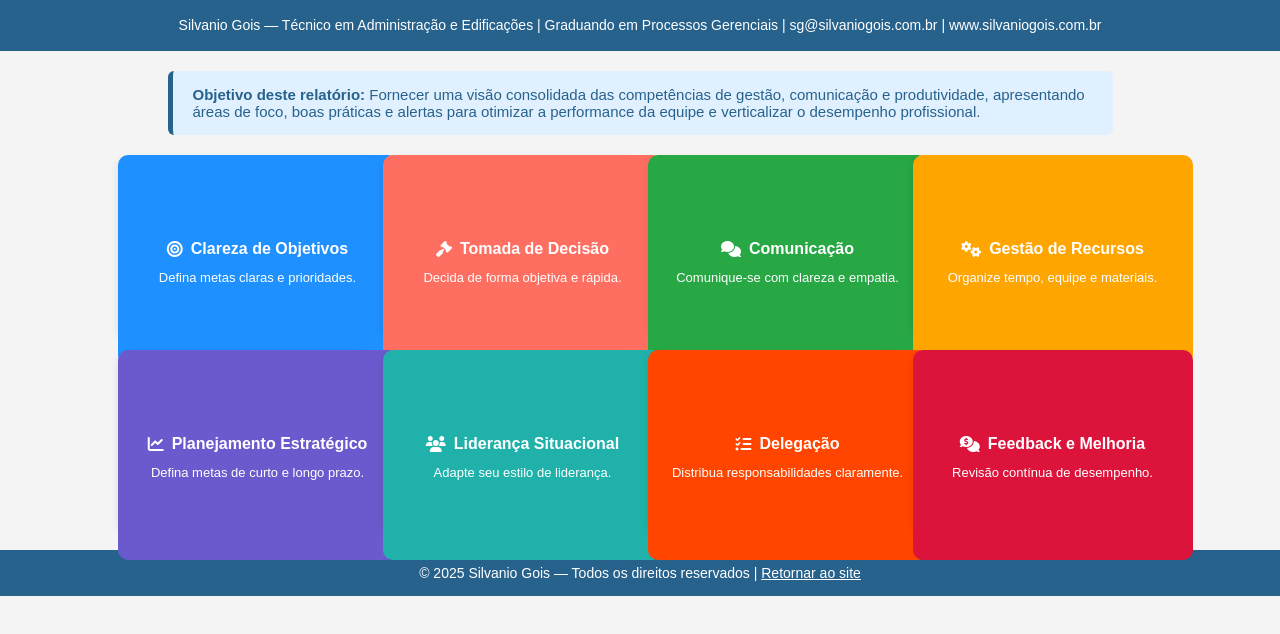
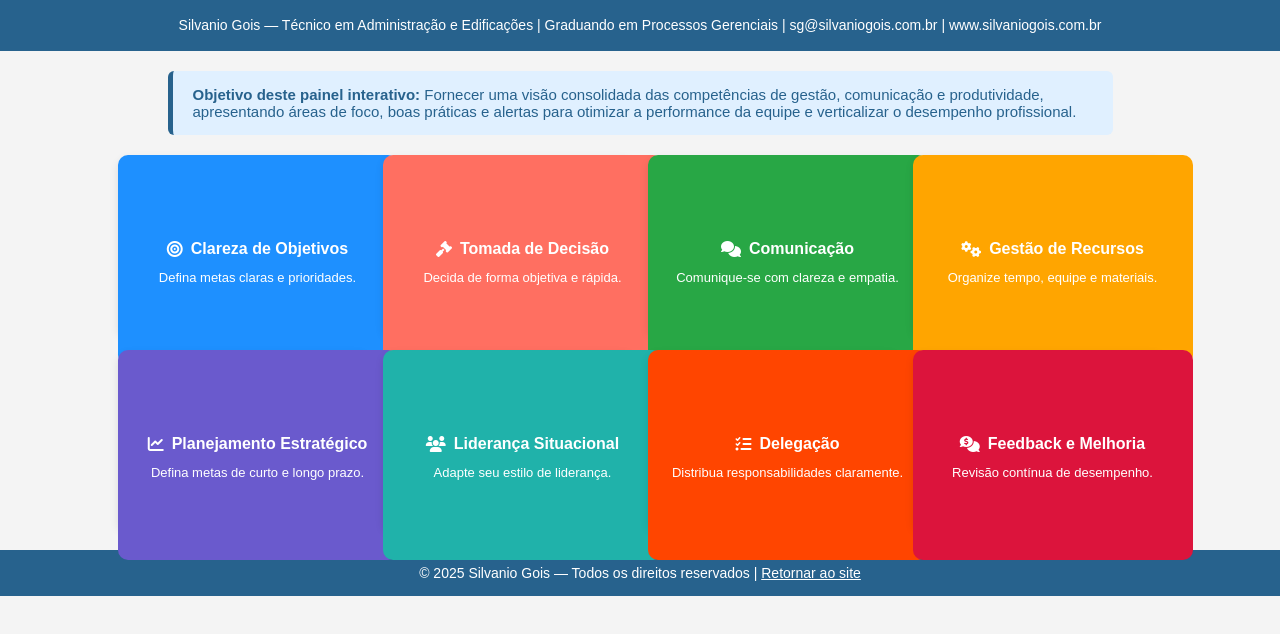
Before and after one commit to SilvanioSG/mapa_estrategico_de_competencias, a plain HTML site: page index.html in a window 1280 px wide. Drawn offline with Linux system fonts and the light colour scheme.

Commit message:
Update index.html

```diff
--- a/index.html
+++ b/index.html
@@ -163,7 +163,7 @@
 </header>
 
 <div class="objetivo-relatorio">
-    <strong>Objetivo deste relatório:</strong> Fornecer uma visão consolidada das competências de gestão, comunicação e produtividade, apresentando áreas de foco, boas práticas e alertas para otimizar a performance da equipe e verticalizar o desempenho profissional.
+    <strong>Objetivo deste painel interativo:</strong> Fornecer uma visão consolidada das competências de gestão, comunicação e produtividade, apresentando áreas de foco, boas práticas e alertas para otimizar a performance da equipe e verticalizar o desempenho profissional.
 </div>
 
 <main>
```
